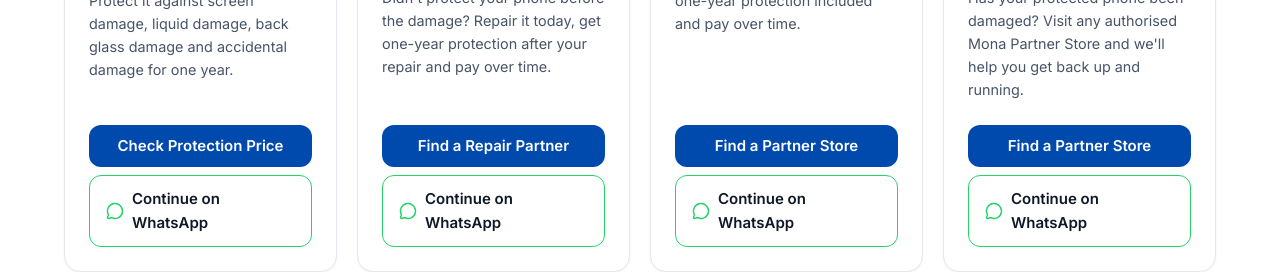
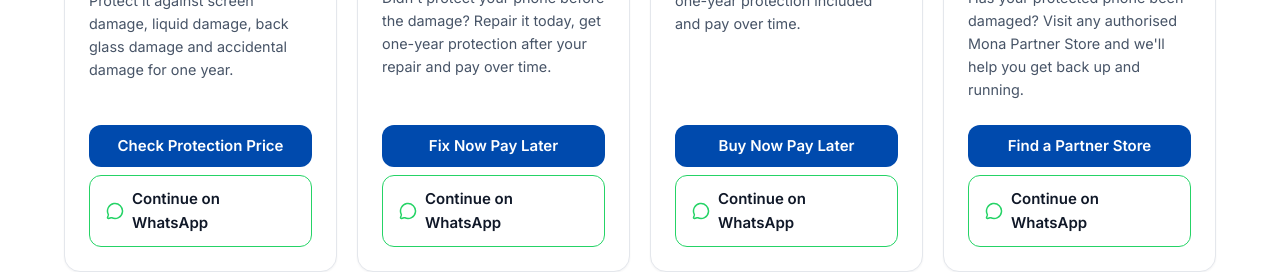
Before and after one commit to codemande/mona-mona, a React (Vite) app: page / in a window 1280 px wide. Shown: the part 1500-1772 px from the top of the page. Built offline with nearby package versions, Linux system fonts and the light colour scheme.

Commit message:
fix: update call-to-action labels for repair and purchase journeys

```diff
--- a/src/components/widgets/JourneyCards.jsx
+++ b/src/components/widgets/JourneyCards.jsx
@@ -29,7 +29,7 @@ const journeys = [
     title: "My Phone Is Already Damaged",
     description:
       "Didn't protect your phone before the damage? Repair it today, get one-year protection after your repair and pay over time.",
-    cta: { label: "Find a Repair Partner", to: "/fix-now-get-protected-pay-later" },
+    cta: { label: "Fix Now Pay Later", to: "/fix-now-get-protected-pay-later" },
     whatsapp: waFixLink(),
   },
   {
@@ -40,7 +40,7 @@ const journeys = [
     title: "I Need A New Phone",
     description:
       "Buy an eligible smartphone, get one-year protection included and pay over time.",
-    cta: { label: "Find a Partner Store", to: "/buy-now-get-protected-pay-later" },
+    cta: { label: "Buy Now Pay Later", to: "/buy-now-get-protected-pay-later" },
     whatsapp: waBuyLink(),
   },
   {
```
